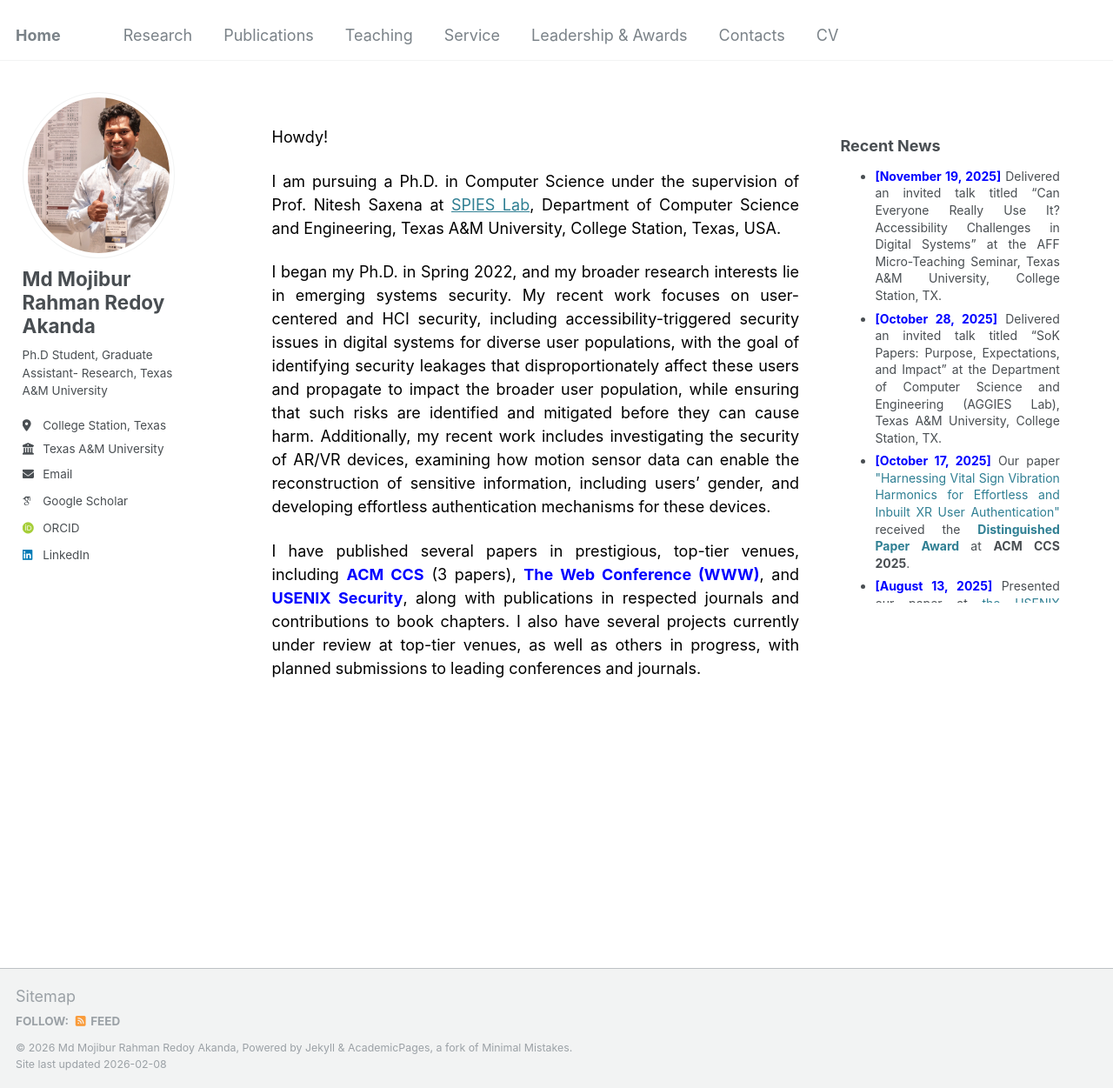
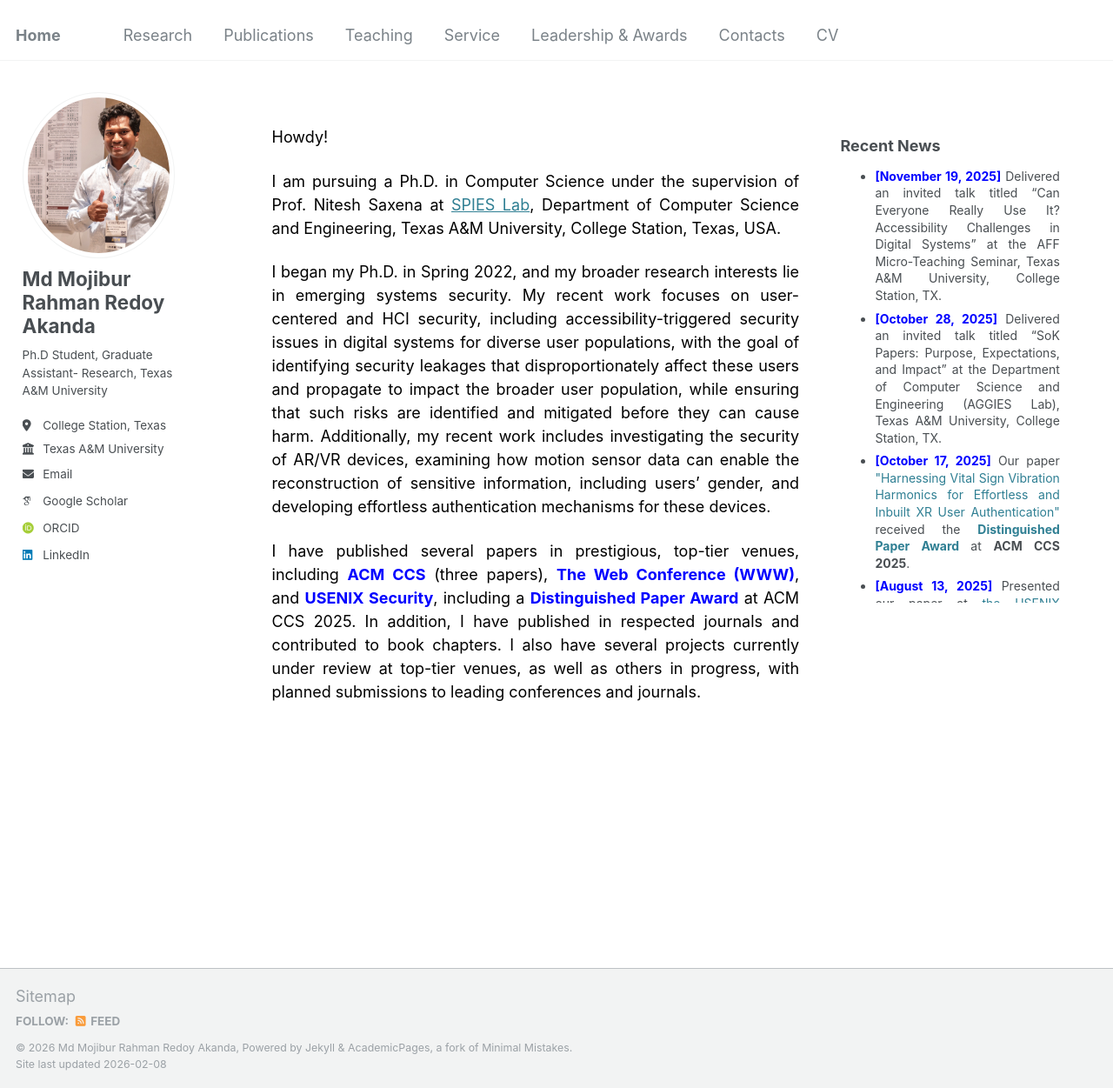
Before and after one commit to redoyakanda/redoyakanda.github.io, a Jekyll site: the page built from _pages/about.md, in a window 1280 px wide and 1251 px high. Shown: the whole window at 87% size. Built offline with Jekyll 4.4.1, drawn with Linux system fonts in a browser that asks for light colours; some web fonts are replaced.

Commit message:
Update about.md

```diff
--- a/_pages/about.md
+++ b/_pages/about.md
@@ -27,6 +27,6 @@ I began my Ph.D. in Spring 2022, and my broader research interests lie in emergi
       </p>
 
   <p>
-    I have published several papers in prestigious, top-tier venues, including <b style="color:blue;">ACM CCS</b> (3 papers), <b style="color:blue;">The Web Conference (WWW)</b>, and <b style="color:blue;">USENIX Security</b>, along with publications in respected journals and contributions to book chapters. I also have several projects currently under review at top-tier venues, as well as others in progress, with planned submissions to leading conferences and journals.
+    I have published several papers in prestigious, top-tier venues, including <b style="color:blue;">ACM CCS</b> (three papers), <b style="color:blue;">The Web Conference (WWW)</b>, and <b style="color:blue;">USENIX Security</b>, including a <b style="color:blue;">Distinguished Paper Award</b> at ACM CCS 2025. In addition, I have published in respected journals and contributed to book chapters. I also have several projects currently under review at top-tier venues, as well as others in progress, with planned submissions to leading conferences and journals.
   </p>
 </div>
```
